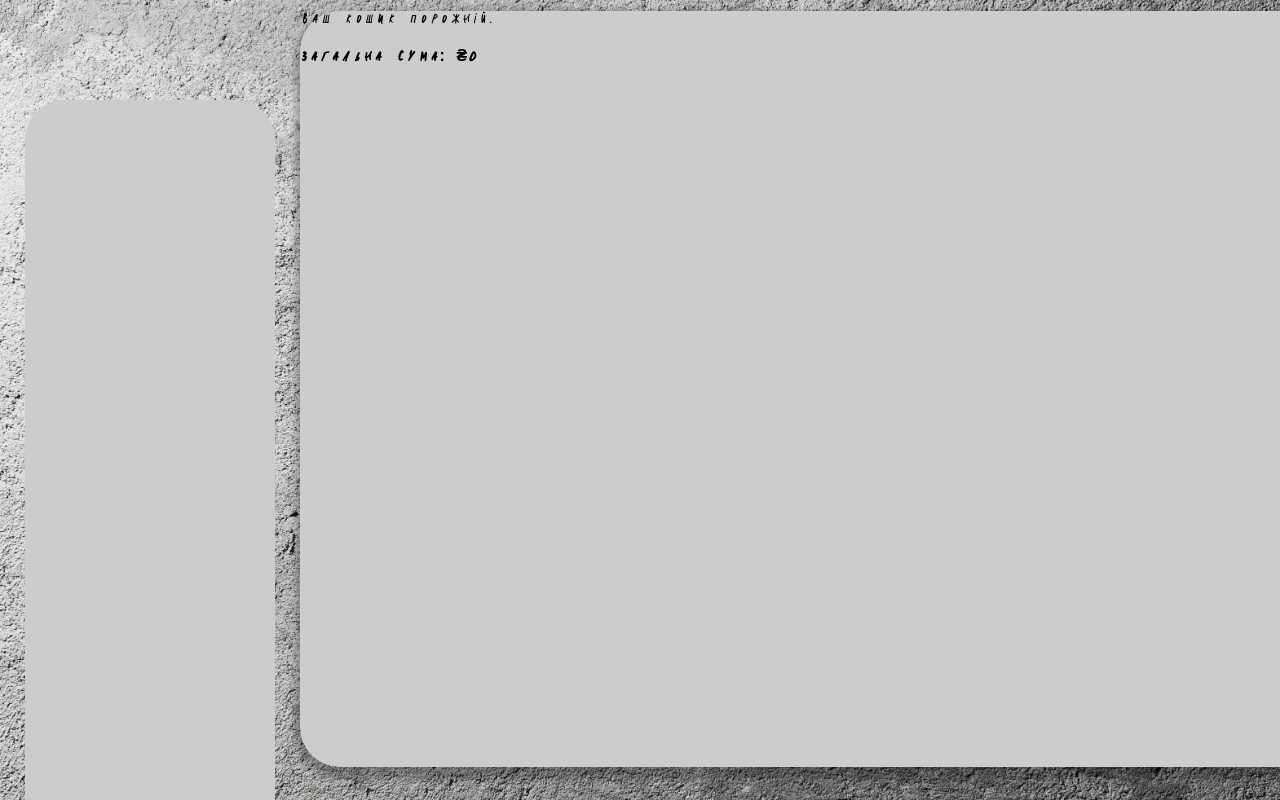
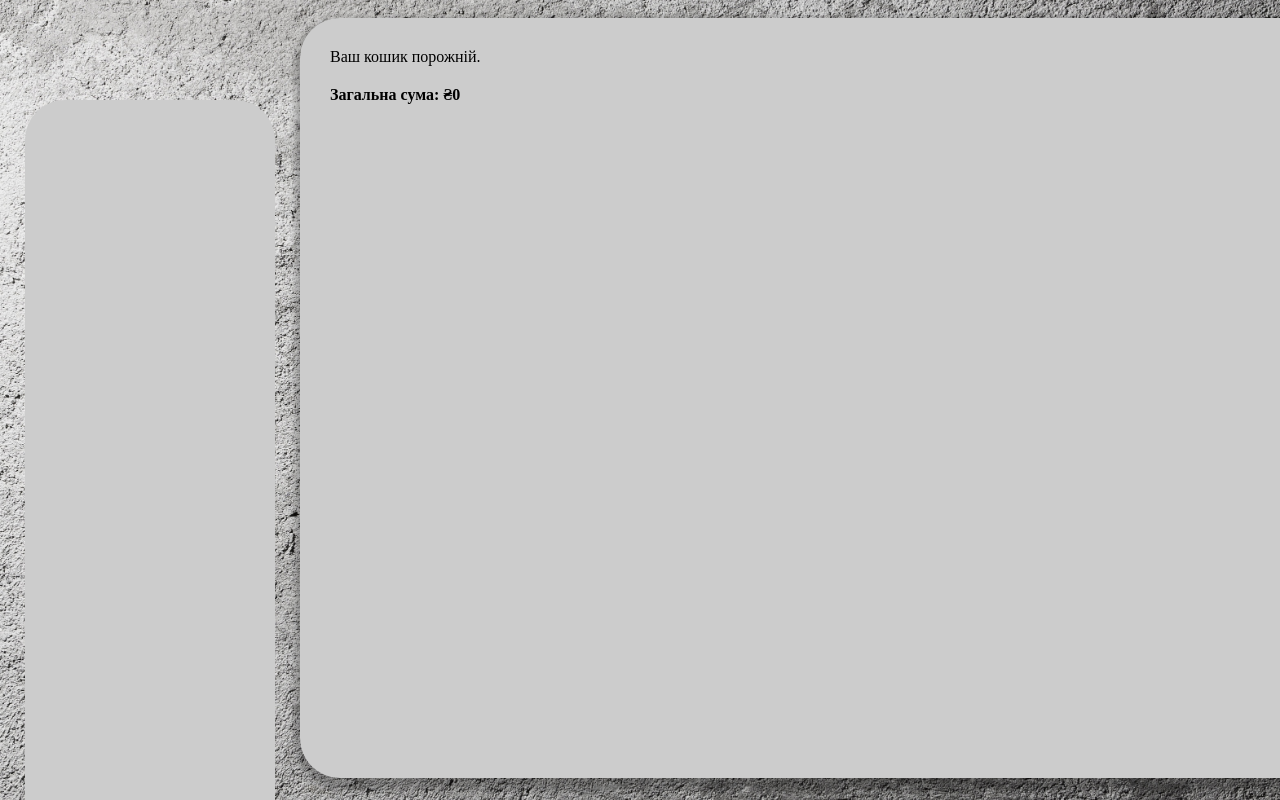
Before and after one commit to vitokdrako/farforre, a Django app: page /cart/ in a window 1280 px wide. Run offline with Django 5.2, Linux system fonts and the light colour scheme; the visitor is signed in with stand-in values (Sample User, id 1); data that the repository does not hold is empty.

Commit message:
quantity

```diff
--- a/farforre/farforre/static/css/style.css
+++ b/farforre/farforre/static/css/style.css
@@ -298,13 +298,15 @@ object-fit: cover;
 }
 
 .cart-item-container{
+  font-family: 'FarforeMode';
+  padding: 30px 30px;
   background-color: #ccc;
   border-radius: 40px;
   width: 1234px;
-  height: 756px;
+  height: 700px;
   position: absolute;
   left: 300px;
-  top: 11px;
+  top: 18px;
   box-shadow: 1px 6px 6px 6px rgba(0.25, 0, 0, 0.25);
 }
 
@@ -322,8 +324,8 @@ object-fit: cover;
 }
 
 .cart-item-image {
-  width: 80px;
-  height: 50px;
+  width: 150px;
+  height: 80px;
   object-fit: cover; /* Забезпечує коректне відображення зображень */
   margin-right: 20px; /* Додаємо відступ справа від зображення */
 }
```
